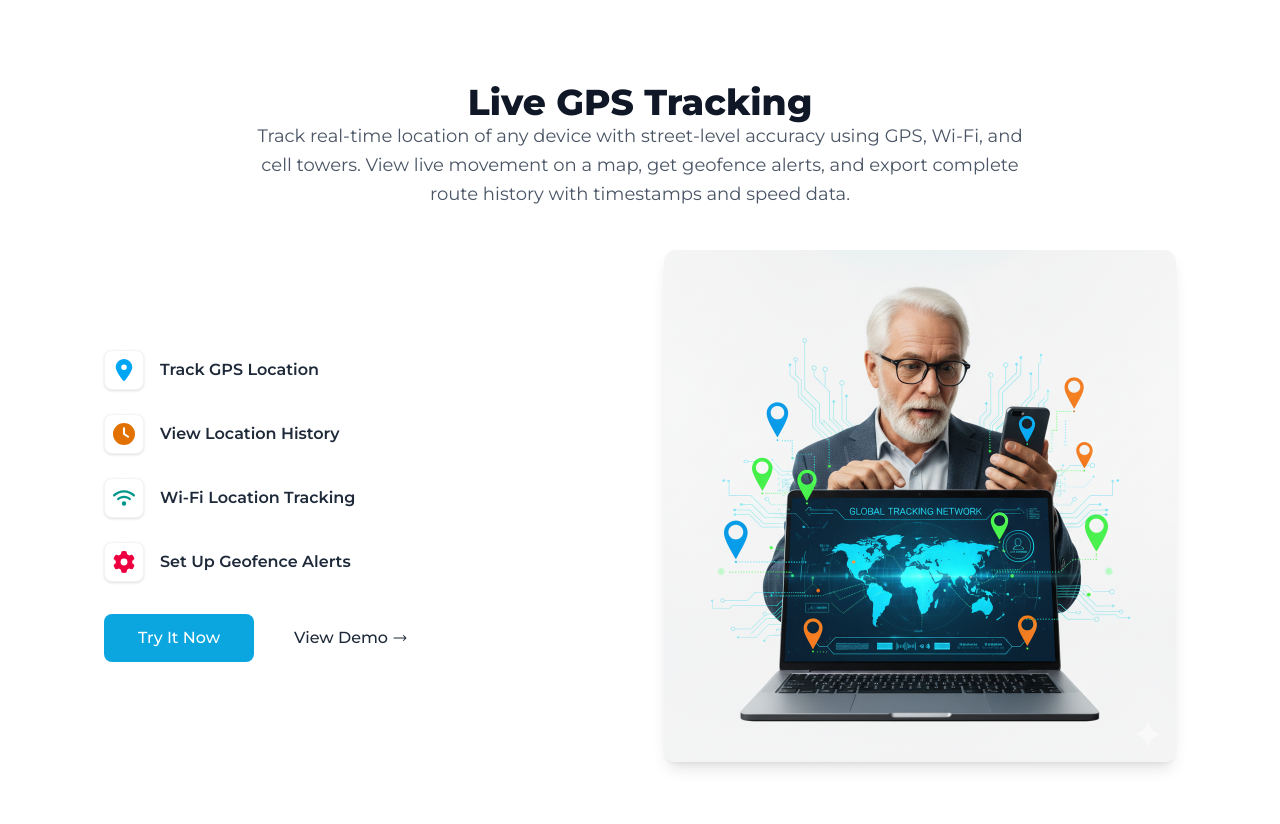
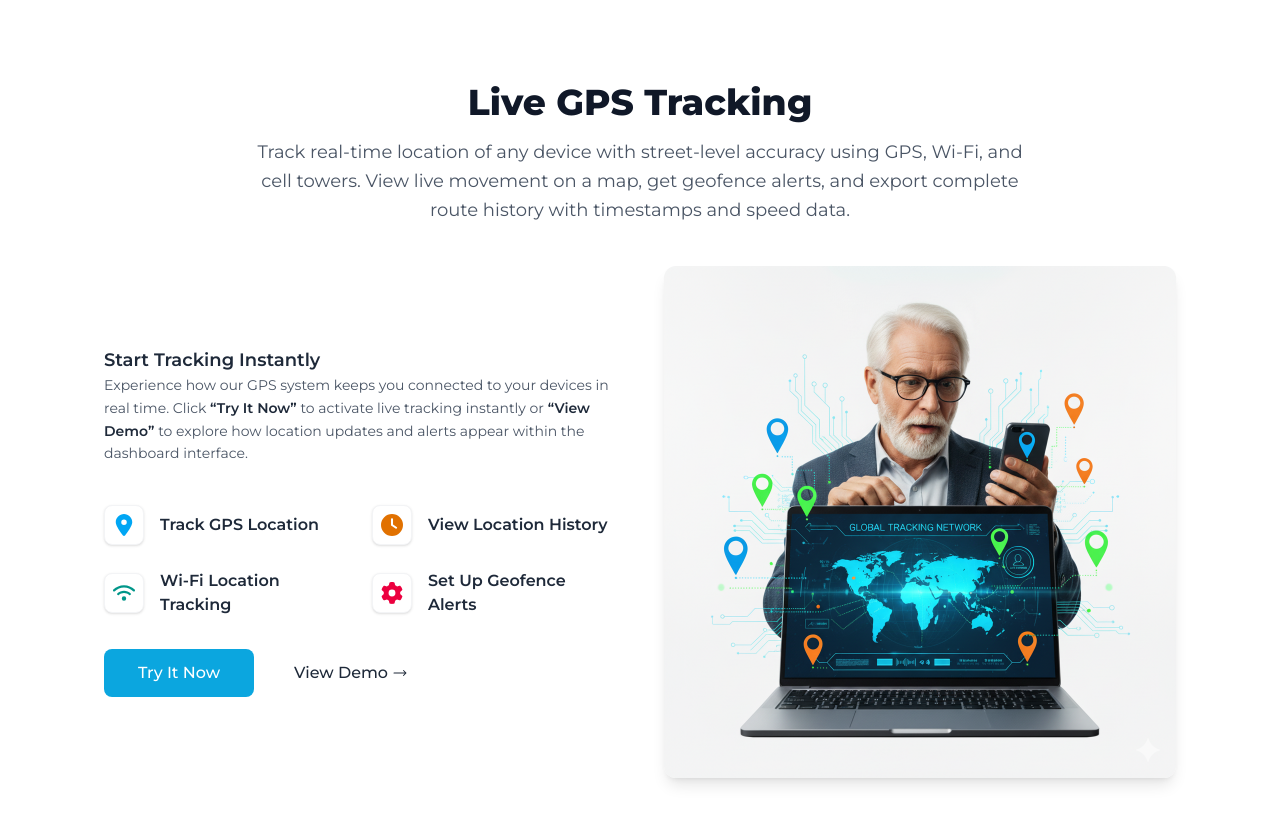
Before and after one commit to LifeofPaks/trevor-tech, a React (Vite) app: page / in a window 1280 px wide. Shown: the part 4125-4949 px from the top of the page. Built offline with nearby package versions, Linux system fonts and the light colour scheme; a web font is replaced by a local one.

Commit message:
updated ui

```diff
--- a/src/components/servicesSection/LocationSection.jsx
+++ b/src/components/servicesSection/LocationSection.jsx
@@ -38,7 +38,7 @@ const LocationSection = () => {
               <h2 className="font-extrabold text-3xl sm:text-4xl text-gray-900">
                 Live GPS Tracking
               </h2>
-              <p className="m!t-4 text-gray-600 text-base sm:text-lg leading-relaxed">
+              <p className="!mt-4 text-gray-600 text-base sm:text-lg leading-relaxed">
                 Track real-time location of any device with street-level
                 accuracy using GPS, Wi-Fi, and cell towers. View live movement
                 on a map, get geofence alerts, and export complete route history
@@ -50,7 +50,26 @@ const LocationSection = () => {
             <div className="!mt-10 flex flex-col-reverse lg:flex-row items-center gap-12">
               {/* Left side - icons list */}
               <div className="flex-1 w-full">
-                <ul className="!space-y-6">
+                <div className="text-center lg:text-left !mb-10">
+                  <h3 className="text-lg font-semibold text-gray-800">
+                    Start Tracking Instantly
+                  </h3>
+                  <p className="text-gray-600 text-sm mt-1 leading-relaxed">
+                    Experience how our GPS system keeps you connected to your
+                    devices in real time. Click{" "}
+                    <span className="font-semibold text-gray-800">
+                      “Try It Now”
+                    </span>{" "}
+                    to activate live tracking instantly or
+                    <span className="font-semibold text-gray-800">
+                      {" "}
+                      “View Demo”
+                    </span>{" "}
+                    to explore how location updates and alerts appear within the
+                    dashboard interface.
+                  </p>
+                </div>
+                <ul className="grid grid-cols-1 md:grid-cols-2 gap-6">
                   {features.map((f, i) => (
                     <li key={i} className="flex items-center gap-4">
                       <div className="flex-shrink-0 w-10 h-10 rounded-lg bg-white shadow-sm flex items-center justify-center border border-gray-100">
```
